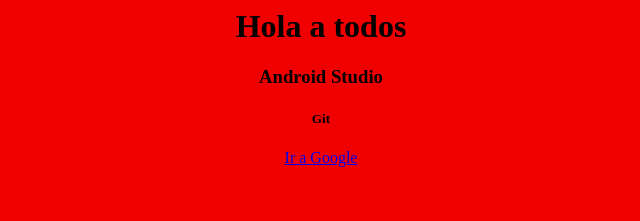
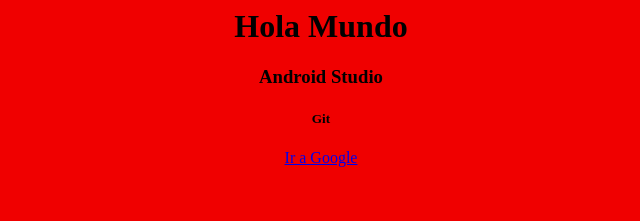
Before and after one commit to lizarragadev/DemoGit, a plain HTML site: page index.html in a window 1280 px wide. Shown: the top 221 px of the page, 319-959 px from the left. Drawn offline with Linux system fonts and the light colour scheme.

Commit message:
Update index.html

```diff
--- a/index.html
+++ b/index.html
@@ -5,7 +5,7 @@
 <body bgcolor="#F00000">
 	<center>
 		<p>
-			<h1>Hola a todos</h1>
+			<h1>Hola Mundo</h1>
 			<h3>Android Studio</h3>
 			<h5>Git</h5>
 		</p>
```
